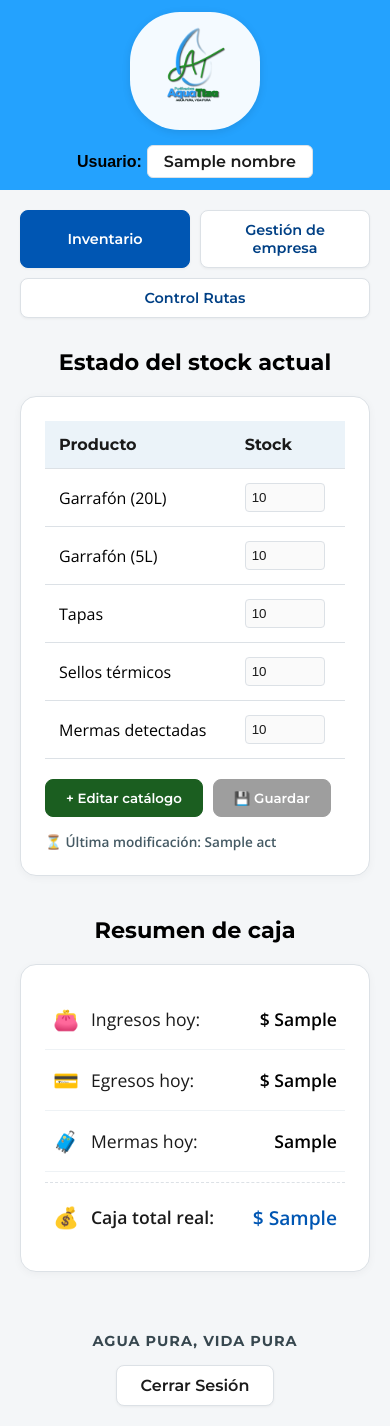
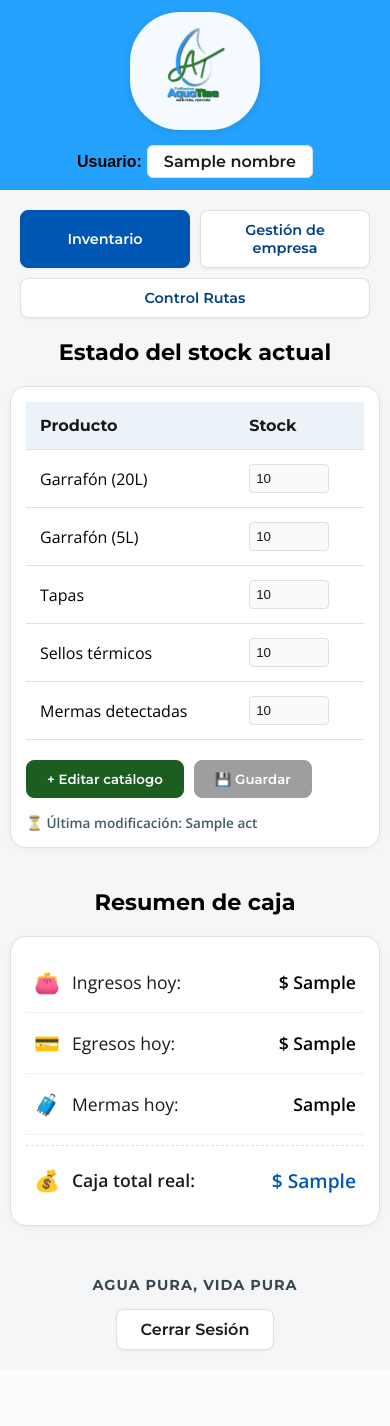
Before and after one commit to ernestovega15360-code/Gestion_inventario_aquatiza, a Flask app: template templates/inventario.html in a window 390 px wide. After the commit the page ends 1351 px from the top, so only its background shows below. Run offline with Flask 3, Linux system fonts and the light colour scheme; the template is opened without the code that fills it: most values are stand-ins (such as "Sample title", 1, 10 or a date in 2020).

Commit message:
mejoramiento en celulares

```diff
--- a/templates/inventario.html
+++ b/templates/inventario.html
@@ -23,6 +23,10 @@
         *, *::before, *::after {
             box-sizing: border-box;
         }
+        html, body {
+            overflow-x: hidden;
+            width: 100%;
+        }
         body {
             font-family: 'Open Sans', system-ui, -apple-system, blinkmacsystemfont, sans-serif;
             background-color: var(--gris-suave);
@@ -40,6 +44,7 @@
             background-color: var(--azul-brillante);
             position: relative;
             min-height: 74px;
+            width: 100%;
         }
         .logo-aquatiza {
             width: 130px;
@@ -119,6 +124,7 @@
             justify-content: center;
             gap: 15px;
             padding: 20px 20px 10px 20px;
+            width: 100%;
         }
         .btn-nav {
             font-family: 'Montserrat', system-ui, sans-serif;
@@ -140,6 +146,7 @@
         }
         main {
             flex: 1 0 auto;
+            width: 100%;
         }
         .tab-content {
             display: none;
@@ -156,6 +163,7 @@
             display: grid;
             grid-template-columns: 1fr 1fr;
             gap: 30px;
+            width: 100%;
         }
         .data-card {
             background-color: var(--blanco-puro);
@@ -165,6 +173,8 @@
             box-shadow: 0 2px 8px rgba(0,0,0,0.04);
             margin-bottom: 20px;
             min-height: 150px;
+            width: 100%;
+            overflow-x: hidden;
         }
         h2 {
             font-family: 'Montserrat', system-ui, sans-serif;
@@ -174,6 +184,7 @@
             margin-top: 0;
             margin-bottom: 20px;
             text-align: center;
+            word-wrap: break-word;
         }
         .table-stock {
             width: 100%;
@@ -254,6 +265,7 @@
             align-items: center;
             margin-bottom: 15px;
             flex-wrap: wrap;
+            width: 100%;
         }
         .form-control {
             padding: 10px;
@@ -261,6 +273,7 @@
             border-radius: 6px;
             font-size: 1rem;
             color: var(--gris-texto);
+            max-width: 100%;
         }
         .input-ruta {
             border: 1.5px solid var(--azul-borde);
@@ -288,6 +301,7 @@
             margin-top: auto;
             background-color: transparent;
             min-height: 60px;
+            width: 100%;
         }
         .eslogan-box {
             font-family: 'Montserrat', system-ui, sans-serif;
@@ -330,12 +344,15 @@
             border: 1px solid var(--azul-borde);
             border-radius: 12px;
             margin-top: 15px;
+            width: 100%;
         }
         .tabla-deslizable table thead th {
             position: sticky;
             top: 0;
             z-index: 1;
         }
+
+        /* Ajustes específicos para teléfonos moviles en la vista de Gestión de Empresa */
         @media (max-width: 768px) {
             .header-top {
                 flex-direction: column;
@@ -359,6 +376,26 @@
                 flex-direction: column;
                 gap: 15px;
                 text-align: center;
+            }
+            .tab-content {
+                padding: 10px;
+            }
+            .data-card {
+                padding: 15px;
+            }
+            .form-inline {
+                flex-direction: column;
+                align-items: stretch;
+            }
+            .form-inline .form-control,
+            .form-inline .btn-action,
+            .form-inline select,
+            .form-inline input {
+                width: 100% !important;
+                box-sizing: border-box;
+            }
+            .tabla-deslizable table {
+                min-width: 500px;
             }
         }
     </style>
@@ -435,7 +472,7 @@
                                     </tr>
                                 </tbody>
                             </table>
-                            <div style="margin-top: 20px; display: flex; gap: 10px;">
+                            <div style="margin-top: 20px; display: flex; gap: 10px; flex-wrap: wrap;">
                                 <button type="button" class="btn-action btn-save" onclick="permitirEdicion()">+ Editar catálogo</button>
                                 <button type="button" class="btn-action btn-save" id="save-stock-btn" onclick="confirmarGuardado()" disabled>💾 Guardar</button>
                             </div>
@@ -484,7 +521,7 @@
                             <label id="lbl-hasta" for="input-hasta">Hasta:</label>
                             <input type="date" id="input-hasta" name="hasta" value="{{ hasta }}" class="form-control" aria-labelledby="lbl-hasta">
                             <button type="submit" class="btn-action">Filtrar</button>
-                            <a href="{{ url_for('inventario_dashboard', tab='finanzas') }}" class="btn-action" style="text-decoration:none; padding:10px 15px;" onclick="mostrarCargaGlobal()">Limpiar</a>
+                            <a href="{{ url_for('inventario_dashboard', tab='finanzas') }}" class="btn-action" style="text-decoration:none; padding:10px 15px; text-align: center;" onclick="mostrarCargaGlobal()">Limpiar</a>
                         </form>
                         <div style="margin-top: 20px;">
                             <div class="box-number">
@@ -584,18 +621,20 @@
                                         <td>{{ u.nom_usuario }}</td>
                                         <td>{{ u.rol }}</td>
                                         <td><span style="color: var(--verde-esmeralda); font-weight: 600;">activo</span></td>
-                                        <td style="display: flex; gap: 5px; align-items: center;">
+                                        <td>
+                                            <div style="display: flex; gap: 5px; align-items: center; flex-wrap: nowrap;">
                                                 <form action="{{ url_for('gestion_usuario') }}" method="POST" style="display: flex; gap: 5px; align-items: center; margin: 0;">
                                                     <input type="hidden" name="accion" value="cambiar_pass">
                                                     <input type="hidden" name="id_usuario" value="{{ u.id_usuario }}">
                                                     <label id="lbl-pass-{{ u.id_usuario }}" for="input-pass-{{ u.id_usuario }}" style="display:none;">Nueva Clave</label>
-                                                <input type="password" id="input-pass-{{ u.id_usuario }}" name="nueva_password" placeholder="Nueva clave" class="form-control" style="padding: 3px 8px; font-size: 0.85rem; width: 120px;" aria-labelledby="lbl-pass-{{ u.id_usuario }}" required>
+                                                    <input type="password" id="input-pass-{{ u.id_usuario }}" name="nueva_password" placeholder="Nueva clave" class="form-control" style="padding: 3px 8px; font-size: 0.85rem; width: 100px;" aria-labelledby="lbl-pass-{{ u.id_usuario }}" required>
                                                     <button type="submit" class="btn-action btn-save" style="padding: 3px 8px; font-size: 0.8rem;">🔑</button>
                                                 </form>
                                                 <form action="{{ url_for('eliminar_usuario') }}" method="POST" style="margin: 0;" onsubmit="event.preventDefault(); procesarEnvioConDeshacer(this, '¿Seguro que deseas eliminar este usuario? Solo se podrá si no tiene rutas registradas.', 'Eliminando usuario', '🗑️ Eliminando registro del sistema...');">
                                                     <input type="hidden" name="id_usuario" value="{{ u.id_usuario }}">
                                                     <button type="submit" class="btn-action" style="padding: 3px 8px; font-size: 0.8rem; background-color: #c62828; color: white; border: none;" title="Eliminar Usuario">🗑️</button>
                                                 </form>
+                                            </div>
                                         </td>
                                     </tr>
                                     {% endfor %}
```
Lines whose indentation alone changed are shown as unchanged.
